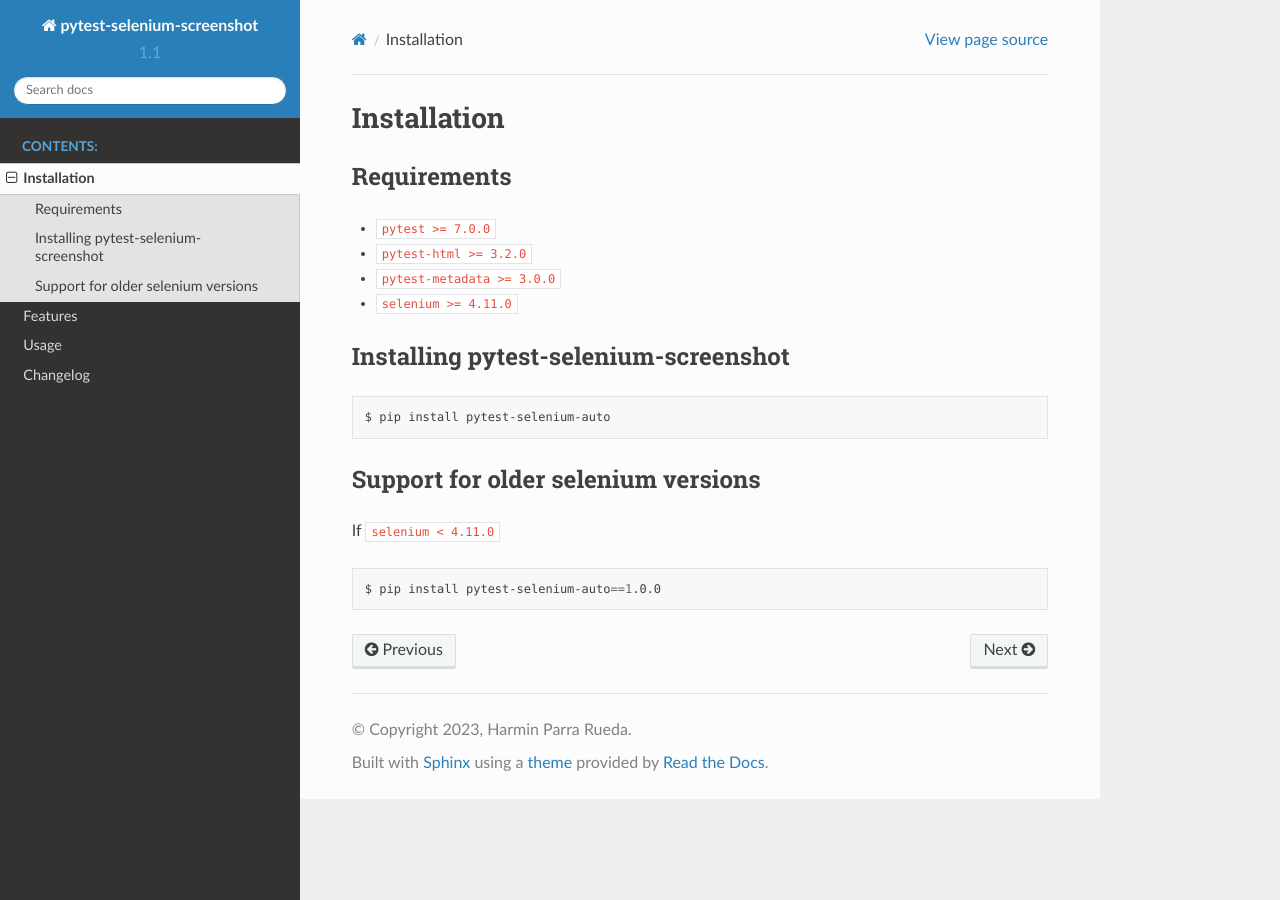
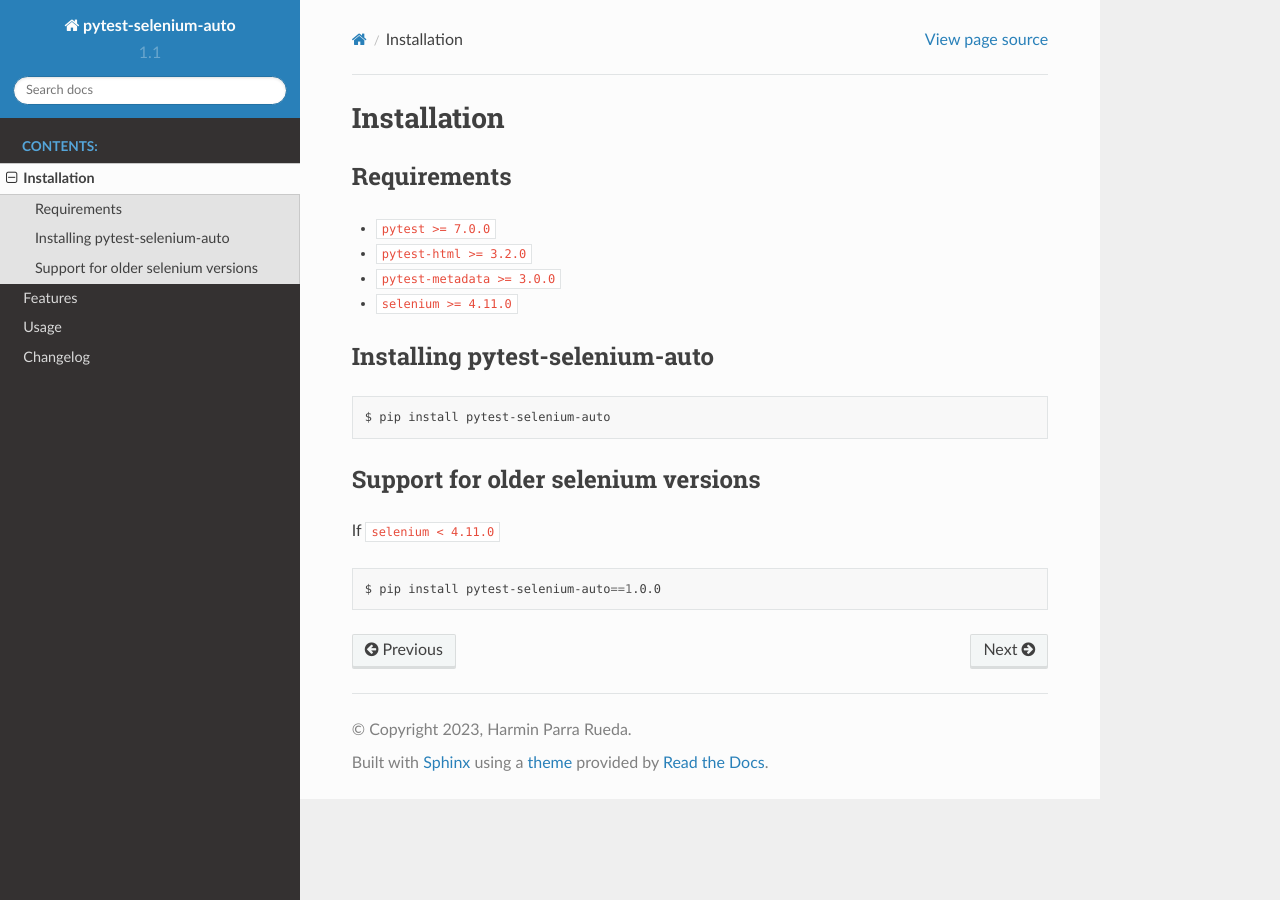
Before and after one commit to harmin-parra/pytest-selenium-auto, a Sphinx documentation site: the page built from docs/installation.rst, in a window 1280 px wide. Built offline with Sphinx 7.4.7 and the Read the Docs theme 2.0.0, drawn with Linux system fonts in a browser that asks for light colours.

Commit message:
update project name

```diff
--- a/docs/conf.py
+++ b/docs/conf.py
@@ -19,7 +19,7 @@
 
 # -- Project information -----------------------------------------------------
 
-project = 'pytest-selenium-screenshot'
+project = 'pytest-selenium-auto'
 copyright = '2023, Harmin Parra Rueda'
 author = 'Harmin Parra Rueda'
 
@@ -101,7 +101,7 @@
 # -- Options for HTMLHelp output ---------------------------------------------
 
 # Output file base name for HTML help builder.
-htmlhelp_basename = 'pytest-selenium-screenshotdoc'
+htmlhelp_basename = 'pytest-selenium-autodoc'
 
 
 # -- Options for LaTeX output ------------------------------------------------
@@ -128,7 +128,7 @@
 # (source start file, target name, title,
 #  author, documentclass [howto, manual, or own class]).
 latex_documents = [
-    (master_doc, 'pytest-selenium-screenshot.tex', 'pytest-selenium-screenshot Documentation',
+    (master_doc, 'pytest-selenium-auto.tex', 'pytest-selenium-auto Documentation',
      'Harmin Parra Rueda', 'manual'),
 ]
 
@@ -138,7 +138,7 @@
 # One entry per manual page. List of tuples
 # (source start file, name, description, authors, manual section).
 man_pages = [
-    (master_doc, 'pytest-selenium-screenshot', 'pytest-selenium-screenshot Documentation',
+    (master_doc, 'pytest-selenium-auto', 'pytest-selenium-auto Documentation',
      [author], 1)
 ]
 
@@ -149,8 +149,8 @@
 # (source start file, target name, title, author,
 #  dir menu entry, description, category)
 texinfo_documents = [
-    (master_doc, 'pytest-selenium-screenshot', 'pytest-selenium-screenshot Documentation',
-     author, 'pytest-selenium-screenshot', 'One line description of project.',
+    (master_doc, 'pytest-selenium-auto', 'pytest-selenium-auto Documentation',
+     author, 'pytest-selenium-auto', 'One line description of project.',
      'Miscellaneous'),
 ]
 
--- a/docs/installation.rst
+++ b/docs/installation.rst
@@ -11,8 +11,8 @@
 * ``selenium >= 4.11.0``
 
 
-Installing pytest-selenium-screenshot
--------------------------------------
+Installing pytest-selenium-auto
+-------------------------------
 
 .. code-block:: bash
 
--- a/docs/user_guide.rst
+++ b/docs/user_guide.rst
@@ -201,7 +201,7 @@
 
 The plugin provides a function scoped ``webdriver`` fixture.
 
-**pytest-selenium-screenshot** needs to be executed in conjunction of **pytest-html** plugin. Therefore, the ``--html`` option also needs to be provided.
+**pytest-selenium-auto** needs to be executed in conjunction of **pytest-html** plugin. Therefore, the ``--html`` option also needs to be provided.
 
 Command-line invocation
 -----------------------
```
